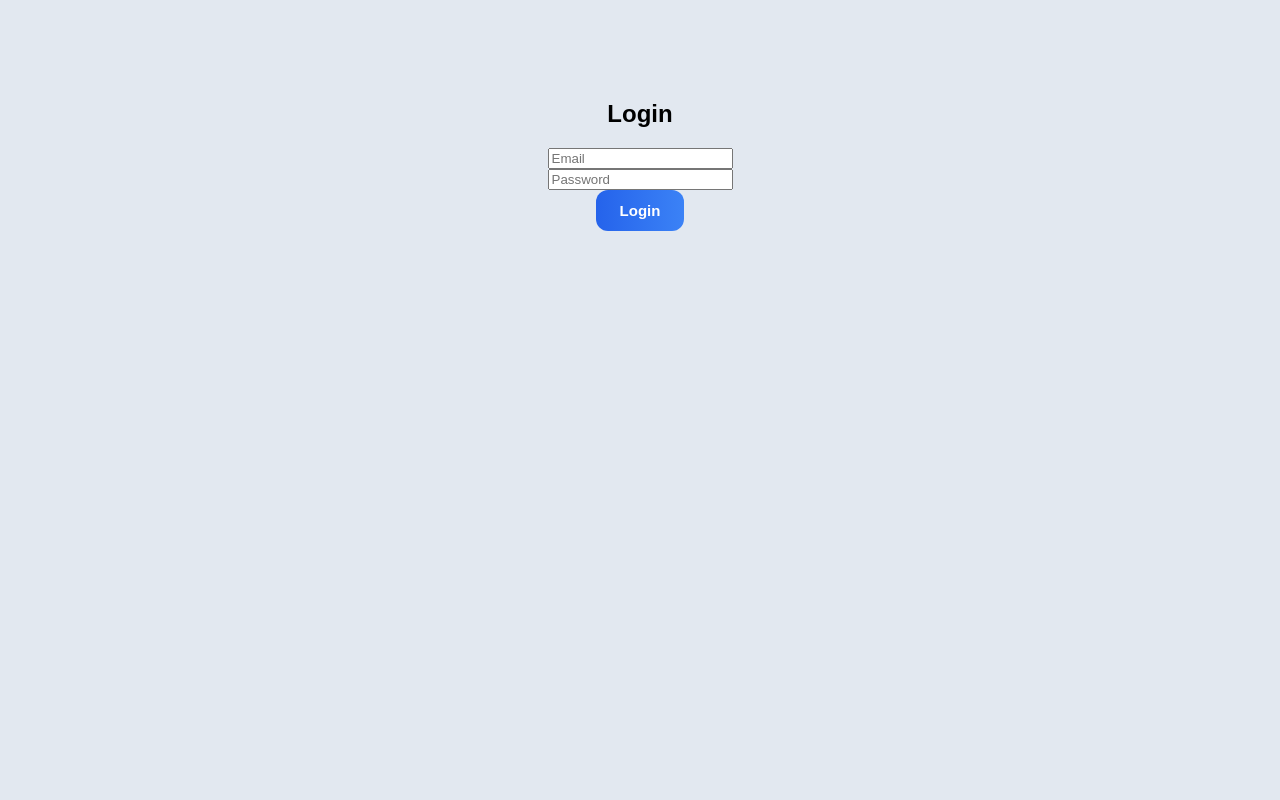
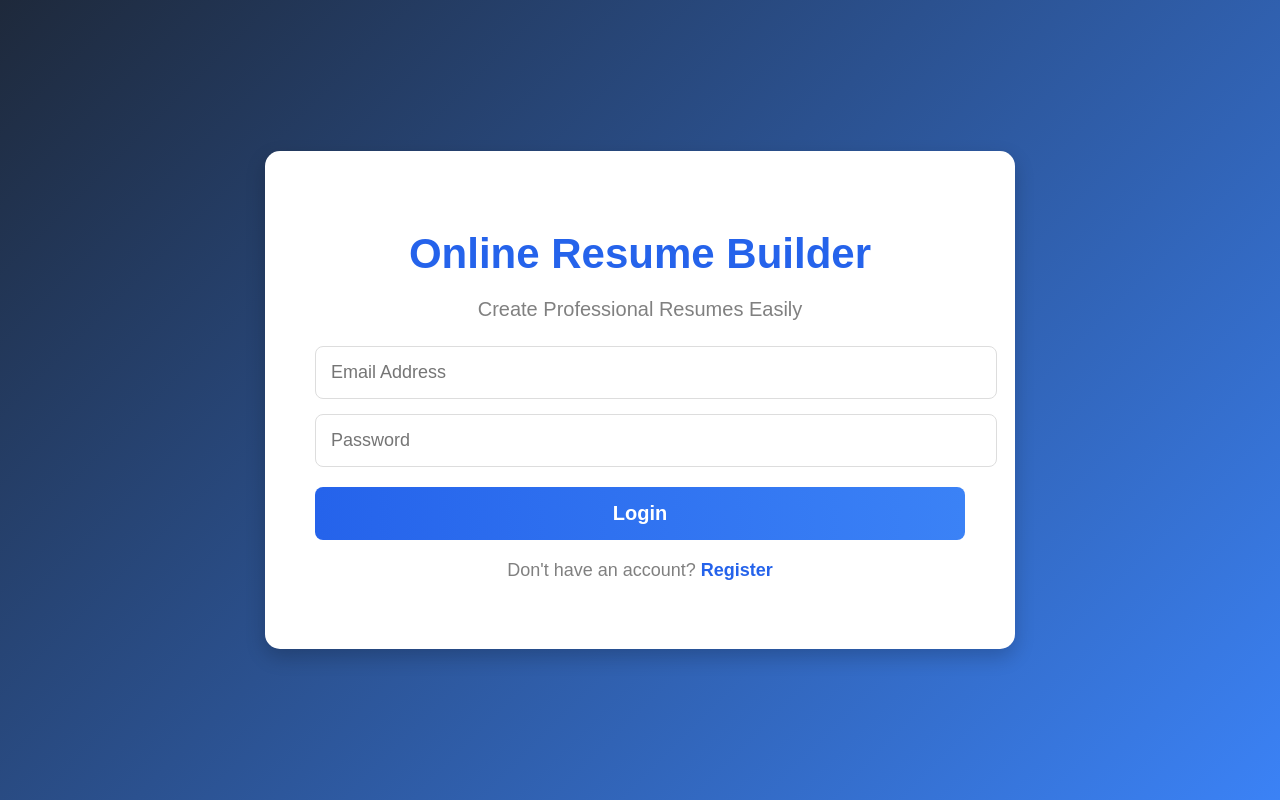
Before and after one commit to janvijasoliya246-beep/resume-builder, a React (Create React App) app: page /#/login in a window 1280 px wide. Built offline with nearby package versions, Linux system fonts and the light colour scheme.

Commit message:
Updated login page and creative template

```diff
--- a/src/Builder.css
+++ b/src/Builder.css
@@ -12,23 +12,24 @@ body {
 
 /* SIDEBAR */
 .sidebar {
-  width: 230px;
+  width: 320px;
   background: linear-gradient(to bottom, #0f172a, #1e293b);
   color: white;
-  padding: 25px;
+  padding: 20px;
   box-shadow: 4px 0 20px rgba(0, 0, 0, 0.2);
 }
 
 .sidebar h2 {
   margin-bottom: 30px;
-  font-size: 30px;
+  font-size: 34px;
 }
 
 .sidebar p {
   cursor: pointer;
   margin: 18px 0;
-  font-size: 17px;
+  font-size: 22px;
   transition: 0.3s;
+  padding: 10px 0;
 }
 
 .sidebar p:hover {
@@ -56,7 +57,7 @@ body {
   padding: 14px;
   border-radius: 12px;
   border: 1px solid #cbd5e1;
-  font-size: 15px;
+  font-size: 17px;
   margin-bottom: 12px;
   transition: 0.3s;
   background: white;
@@ -64,7 +65,7 @@ body {
 
 .form-section input:focus,
 .form-section textarea:focus {
-  border-color: themeColor;
+  border-color: #2563eb;
   box-shadow: 0 0 8px rgba(37, 99, 235, 0.3);
 }
 
@@ -95,7 +96,7 @@ button {
   cursor: pointer;
   transition: 0.3s;
   font-weight: 600;
-  font-size: 15px;
+  font-size: 17px;
 }
 
 button:hover {
@@ -149,3 +150,27 @@ button:hover {
     width: 100%;
   }
 }
+
+.login-form input {
+  width: 400px;
+  padding: 12px;
+  margin-bottom: 16px;
+  border: 1px solid #ccc;
+  border-radius: 8px;
+  box-sizing: border-box;
+}
+
+.login-form button {
+  width: 100%;
+  padding: 12px;
+  margin-top: 10px;
+}
+
+.login-container {
+  max-width: 400px;
+  margin: 80px auto;
+  padding: 30px;
+  border-radius: 12px;
+  box-shadow: 0 4px 20px rgba(0, 0, 0, 0.1);
+  background: white;
+}
--- a/src/pages/Home.js
+++ b/src/pages/Home.js
@@ -11,7 +11,7 @@ export default function Home() {
       <p>Create professional resumes in minutes</p>
 
       <button
-        style={{ padding: "10px 20px", fontSize: "16px" }}
+        style={{ padding: "10px 20px", fontSize: "20px" }}
         onClick={() => navigate("/login")}
       >
         Create Resume
--- a/src/pages/Login.js
+++ b/src/pages/Login.js
@@ -1,56 +1,133 @@
-import { useState } from "react";
+import React, { useState } from "react";
 import { useNavigate } from "react-router-dom";
 
 export default function Login() {
+
+  const [email, setEmail] = useState("");
+  const [password, setPassword] = useState("");
   const navigate = useNavigate();
 
-  const [user, setUser] = useState({
-    email: "",
-    password: ""
-  });
+  const handleLogin = (e) => {
+    e.preventDefault();
 
-  const handleChange = (e) => {
-    setUser({ ...user, [e.target.name]: e.target.value });
-  };
+    if (!email || !password) {
+      alert("Please fill all fields");
+      return;
+    }
 
-  const handleLogin = () => {
-    if (user.email && user.password) {
-      alert("Login Successful");
+    alert("Login Successful!");
     navigate("/builder");
-    } else {
-      alert("Please fill all fields");
-    }
   };
 
   return (
-    <div style={{ textAlign: "center", marginTop: "100px" }}>
-      <h2>Login</h2>
+    <div
+      style={{
+        height: "100vh",
+        display: "flex",
+        justifyContent: "center",
+        alignItems: "center",
+        background: "linear-gradient(135deg, #1e293b, #3b82f6)",
+      }}
+    >
+      <div
+        style={{
+          width: "650px",
+          background: "#fff",
+          padding: "50px",
+          borderRadius: "15px",
+          boxShadow: "0 8px 20px rgba(0,0,0,0.2)",
+          textAlign: "center",
+        }}
+      >
+        <h1
+          style={{
+            color: "#2563eb",
+            marginBottom: "10px",
+            fontSize: "42px",
+            fontWeight: "700",
+          }}
+        >
+          Online Resume Builder
+        </h1>
 
-      <div className="login-form">
+        <p
+          style={{
+            color: "gray",
+            marginBottom: "25px",
+            fontSize: "20px",
+          }}
+        >
+          Create Professional Resumes Easily
+        </p>
 
+        <form onSubmit={handleLogin}>
           <input
             type="email"
-          name="email"
-          placeholder="Email"
-          value={user.email}
-          onChange={handleChange}
-          className="login-input"
+            placeholder="Email Address"
+            value={email}
+            onChange={(e) => setEmail(e.target.value)}
+            style={{
+              width: "100%",
+              padding: "15px",
+              marginBottom: "15px",
+              borderRadius: "8px",
+              border: "1px solid #ddd",
+              fontSize: "18px",
+            }}
           />
-
-        <br />
 
           <input
             type="password"
-          name="password"
             placeholder="Password"
-          value={user.password}
-          onChange={handleChange}
-          className="login-input"
+            value={password}
+            onChange={(e) => setPassword(e.target.value)}
+            style={{
+              width: "100%",
+              padding: "15px",
+              marginBottom: "20px",
+              borderRadius: "8px",
+              border: "1px solid #ddd",
+              fontSize: "18px",
+            }}
           />
 
+          <button
+            type="submit"
+            style={{
+              width: "100%",
+              padding: "15px",
+              backgroundColor: "#2563eb",
+              color: "white",
+              border: "none",
+              borderRadius: "8px",
+              fontSize: "20px",
+              fontWeight: "600",
+              cursor: "pointer",
+            }}
+          >
+            Login
+          </button>
+        </form>
+
+        <p
+          style={{
+            marginTop: "20px",
+            color: "gray",
+            fontSize: "18px",
+          }}
+        >
+          Don't have an account?{" "}
+          <span
+            style={{
+              color: "#2563eb",
+              fontWeight: "bold",
+              cursor: "pointer",
+            }}
+          >
+            Register
+          </span>
+        </p>
       </div>
-
-      <button onClick={handleLogin}>Login</button>
     </div>
   );
 }
--- a/src/templates/CreativeLayout.jsx
+++ b/src/templates/CreativeLayout.jsx
@@ -54,21 +54,20 @@ export default function CreativeLayout({ data }) {
 
                 <h2>Skills</h2>
 
-                <div style={{ display: "flex", flexWrap: "wrap", gap: "6px" }}>
+                <div>
                     {data.skills.split(",").map((skill, i) => (
-                        <span
+                        <p
                             key={i}
                             style={{
-                                background: "#1e293b",
-                                padding: "5px 10px",
-                                borderRadius: "10px",
-                                fontSize: "14px"
+                                margin: "8px 0",
+                                fontSize: "15px"
                             }}
                         >
-                            {skill.trim()}
-                        </span>
+                            • {skill.trim()}
+                        </p>
                     ))}
                 </div>
+
             </div>
 
             {/* RIGHT CONTENT */}
```
Also changed, not shown: src/pages/Builder.js (+67 -46 lines), src/assets/ATS.png (renamed from public/ATS.png), src/assets/Modern.png (renamed from public/Modern.png). Lines whose indentation alone changed are shown as unchanged.
